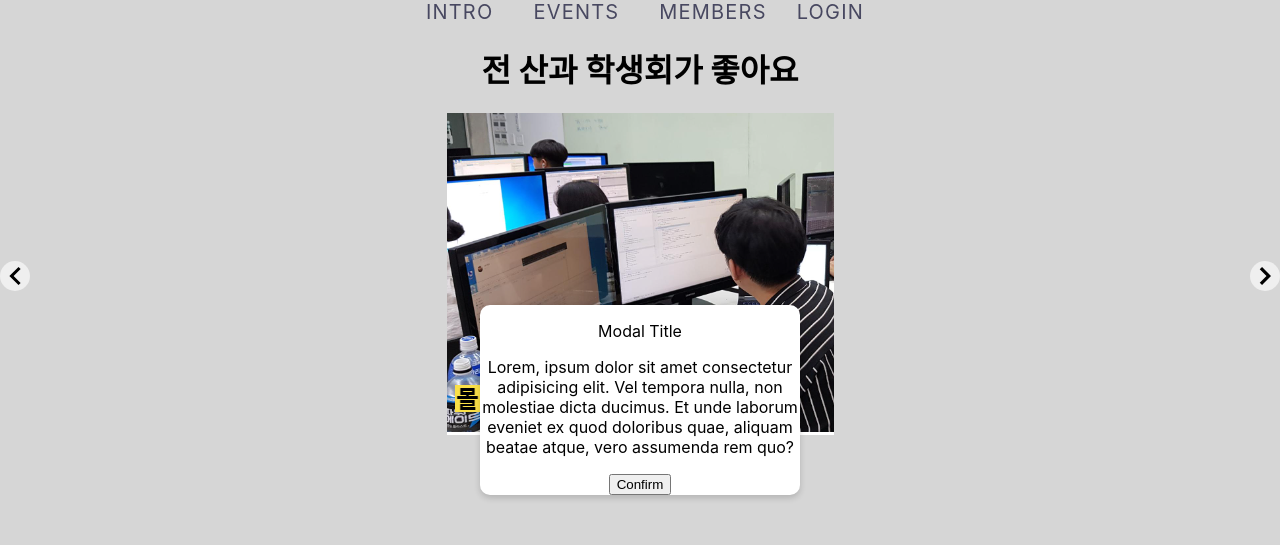
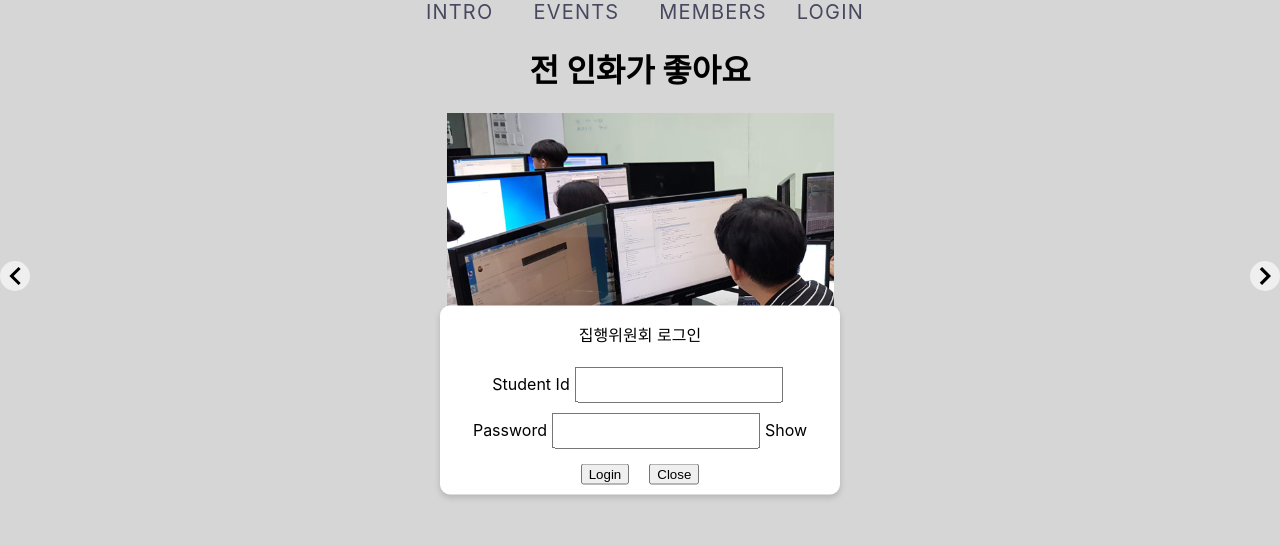
Before and after one commit to greenina/KAIST_CS, a React (Create React App) app: page / in a window 1280 px wide. Both pictures are taken after a click on the link "LOGIN". Shown: the top 545 px of the page. Built offline with nearby package versions, Linux system fonts and the light colour scheme.

Commit message:
login to admin page

```diff
--- a/src/App.js
+++ b/src/App.js
@@ -3,6 +3,7 @@ import { Component } from 'react';
 import Mainpage from './components/Mainpage';
 import Memberpage from './components/MemberPage';
 import Applypage from './components/ApplyPage';
+import Adminpage from './components/AdminPage';
 import React, { useEffect } from 'react';
 import { BrowserRouter, Route, Switch, Redirect } from 'react-router-dom';
 
@@ -23,8 +24,8 @@ class App extends Component {
                 <Route path="/apply" exact component={Applypage}/>
               </Switch>
             </BrowserRouter>
-    } else if(this.state.mode === 'visitor_members') {
-      return <Route path="/members" component={Memberpage} />
+    } else if(this.state.mode === 'admin') {
+      return <Route path="/admin" component={Adminpage} />
     }
   }
 
--- /dev/null
+++ b/src/components/AdminPage/index.js
@@ -0,0 +1,20 @@
+import { Component } from 'react';
+
+class AdminPage extends Component {
+  constructor(props) {
+    super(props);
+    this.state = {
+      mode:'admin_main'
+    }
+  }
+
+  render() {
+    return (
+      <div>
+        <h2>Admin Page</h2>
+      </div>
+    );
+  }
+}
+
+  export default AdminPage;
--- a/src/components/Header/index.js
+++ b/src/components/Header/index.js
@@ -5,11 +5,14 @@ import { Component } from 'react';
 import Modal from '../Modal';
 
 class Header extends Component {
-    constructor(props) {
-    super(props);
-    this.state = {
-      isModalOpen: false
-    }
+    state = {
+        isModalOpen: false,
+        administrator: false,
+        veri: false
+    };
+    element = {
+        id: '1234',
+        pw: '5678'
     }
 
     openModal = () => {
@@ -18,11 +21,17 @@ class Header extends Component {
     closeModal = () => {
         this.setState({ isModalOpen: false });
     }
+
     render () {
         return(
+            <div>
                 <header className="header">
                     <div className="headerMenu">
-                <Modal isOpen={this.state.isModalOpen} close={this.closeModal}/>
+                    <Modal isOpen={this.state.isModalOpen}
+                            close={this.closeModal}
+                            changeState={this.props.changeState}
+                            element={this.element}/>
+
                     <nav>
                         <a><Link to="intro" spy={true} smooth={true}>INTRO</Link></a>
                         <a><Link to="eventtitle" spy={true} smooth={true}>EVENTS</Link></a>
@@ -31,12 +40,14 @@ class Header extends Component {
                     </nav>
                     </div>
                     <div className="main">
-                    <h1>전 산과 학생회가 좋아요</h1>
+                        <h1>전 인화가 좋아요</h1>
                     </div>
                     {/* <div>
                         sns icon
                     </div> */}
+
                 </header>
+            </div>
         )
     }
 }
--- a/src/components/Mainpage/index.js
+++ b/src/components/Mainpage/index.js
@@ -8,6 +8,7 @@ import Extra from '../Extra'
 import Memberpage from '../MemberPage';
 import Applypage from '../ApplyPage';
 import { Route, Link } from 'react-router-dom';
+import AdminPage from '../AdminPage'
 
 class Mainpage extends Component {
     constructor(props) {
@@ -77,11 +78,16 @@ class Mainpage extends Component {
       return _article;
     }
 
+    changeState = (flag) => {
+      console.log(this.state.mode);
+      flag? this.setState({ mode: 'admin_main' }) : this.setState({ mode: 'visitor_main' });
+    }
+
     render() {
       return (
+        this.state.mode === 'visitor_main'?
           <div>
-
-          <Header/>
+            <Header changeState = {this.changeState} />
             <Intro/>
             <EventTitle/>
             <div style={{height:1200}}>
@@ -104,6 +110,8 @@ class Mainpage extends Component {
             <Route path="/apply" component={Applypage}/>
             <Extra/>
           </div>
+        :
+        <AdminPage/>
       );
     }
   }
--- a/src/components/Modal/index.js
+++ b/src/components/Modal/index.js
@@ -1,29 +1,89 @@
 import React from 'react';
 import './style.css';
+import { Component } from 'react';
 
-const Modal = ({ isOpen, close }) => {
+class Modal extends Component {
+  state = {
+          type: 'password',
+          score: 'null',
+          id: '',
+          password: ''
+        }
+  showHide = this.showHide.bind(this);
+  passwordStrength = this.passwordStrength.bind(this);
+
+  showHide(e){
+    e.preventDefault();
+    e.stopPropagation();
+    this.setState({
+      type: this.state.type === 'input' ? 'password' : 'input'
+    })
+  }
+
+  passwordStrength(e){
+    if(e.target.value === ''){
+      this.setState({
+        score: 'null'
+      })
+    }
+    else{
+      var pw = e.target.password;
+      this.setState({
+        score: pw.score
+      });
+    }
+  }
+
+  handleChange = (e) => {
+    this.setState({
+      [e.target.name]: e.target.value
+    });
+  }
+
+  onFormSubmit = e => {
+    e.preventDefault();
+    this.props.changeState(this.state.id === this.props.element.id
+                          && this.state.password === this.props.element.pw
+                          ? true : false);
+    this.props.close();
+  }
+
+  render() {
     return (
-      <React.Fragment>
-      {
-        isOpen ?
-        <React.Fragment>
-          <div className="Modal-overlay" onClick={close} />
+      this.props.isOpen === true ?
+        <form onSubmit={this.onFormSubmit}>
+        <div>
+          <div className="Modal-overlay" onClick={this.props.close} />
           <div className="Modal">
-            <p className="title">Modal Title</p>
-            <div className="content">
-              <p>
-                Lorem, ipsum dolor sit amet consectetur adipisicing elit. Vel tempora nulla, non molestiae dicta ducimus. Et unde laborum eveniet ex quod doloribus quae, aliquam beatae atque, vero assumenda rem quo?
-              </p>
+            <p className="title">집행위원회 로그인</p>
+
+            <div>
+              <label className="id-input">Student Id
+                <input className="id__input"
+                        value={this.state.id}
+                        onChange={this.handleChange}
+                        name="id" />
+              </label>
             </div>
-            <div className="button-wrap">
-              <button onClick={close}>Confirm</button>
+
+            <div>
+              <label className="password-input">Password
+                <input type={this.state.type} className="password__input"
+                                              value={this.state.password}
+                                              onChange={this.handleChange}
+                                              name="password"/>
+                <span className="password__show" onClick={this.showHide}>{this.state.type === 'input' ? 'Hide' : 'Show'}</span>
+                <span className="password__strength" data-score={this.state.score} />
+              </label>
             </div>
+            <button className="button-wrap" type="submit" >Login</button>
+            <button className="button-wrap" onClick={this.props.close}>Close</button>
           </div>
-        </React.Fragment>
+        </div>
+        </form>
         :
         null
-      }
-      </React.Fragment>
-    )
+    );
+  }
 }
-  export default Modal;
+export default Modal;
--- a/src/components/Modal/style.css
+++ b/src/components/Modal/style.css
@@ -12,9 +12,25 @@
       top: 50%;
       left: 50%;
       transform: translate(-50%, -50%);
-      width: 320px;
+      width: 400px;
       z-index: 100;
       border-radius: 10px;
       background-color: white;
       box-shadow: 0px 3px 6px rgba(0,0,0,0.16);
   }
+
+.id__input{
+    width: 200px;
+    height: 30px;
+    margin: 5px;
+}
+
+.password__input{
+    width: 200px;
+    height: 30px;
+    margin: 5px;
+}
+
+.button-wrap{
+    margin: 10px;
+}
```
Also changed, not shown: src/components/AdminPage/style.css (added). Lines whose indentation alone changed are shown as unchanged.
